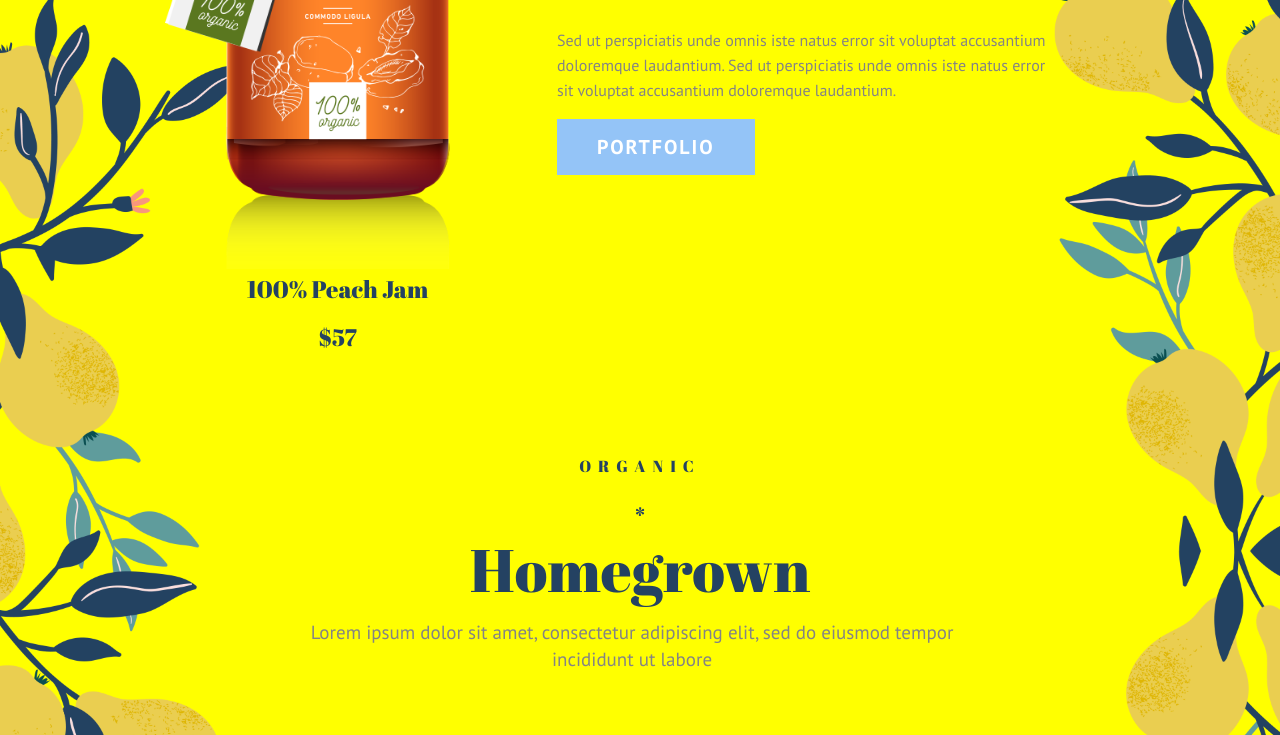
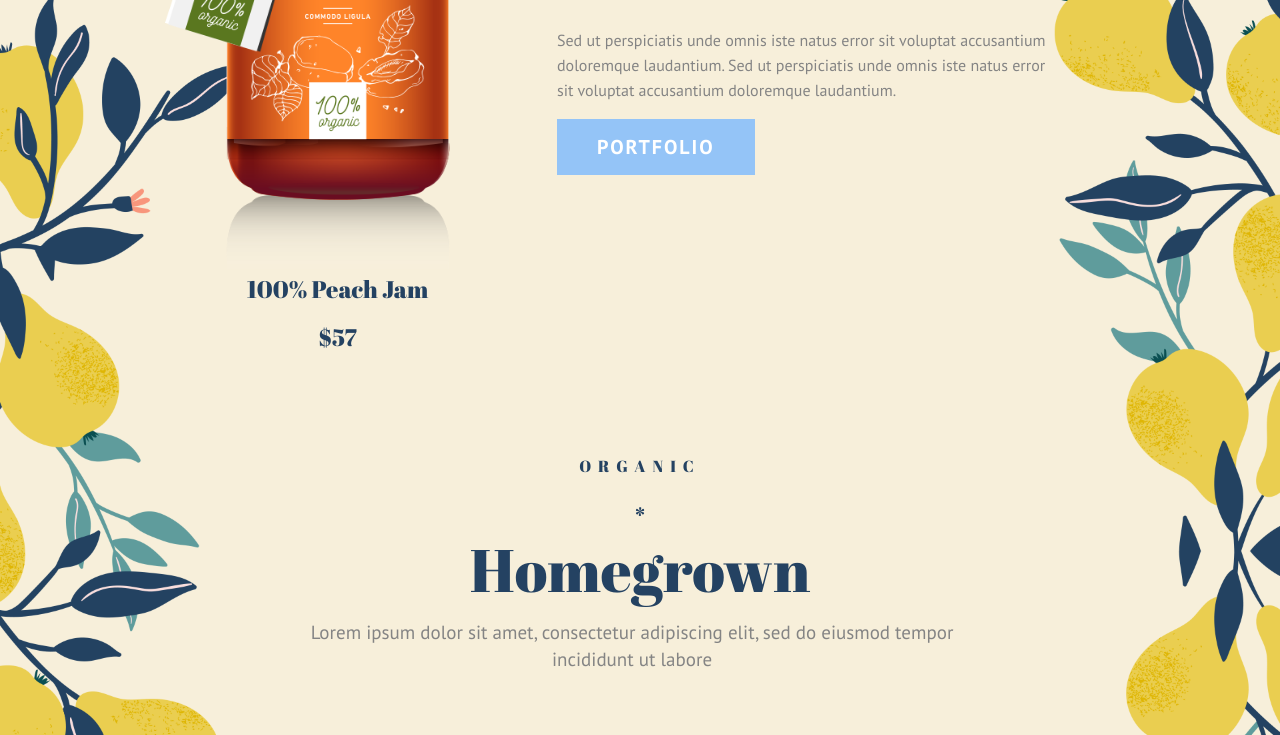
Before and after one commit to afsanaj-dev/organic-new, a plain HTML site: page index.html in a window 1280 px wide. Shown: the part 317-1052 px from the top of the page. Drawn offline with Linux system fonts and the light colour scheme; a web font is replaced by a local one.

Commit message:
bg restore

```diff
--- a/css/style.css
+++ b/css/style.css
@@ -131,7 +131,7 @@ ul,ol{
    #banner{
     background: url(../images/banner.png) no-repeat center/cover;
     padding: 50px 0 100px 0;
-    background-color: yellow;
+    background-color: #f7efda;
    }
    .banner__left{
     position: relative;
```
